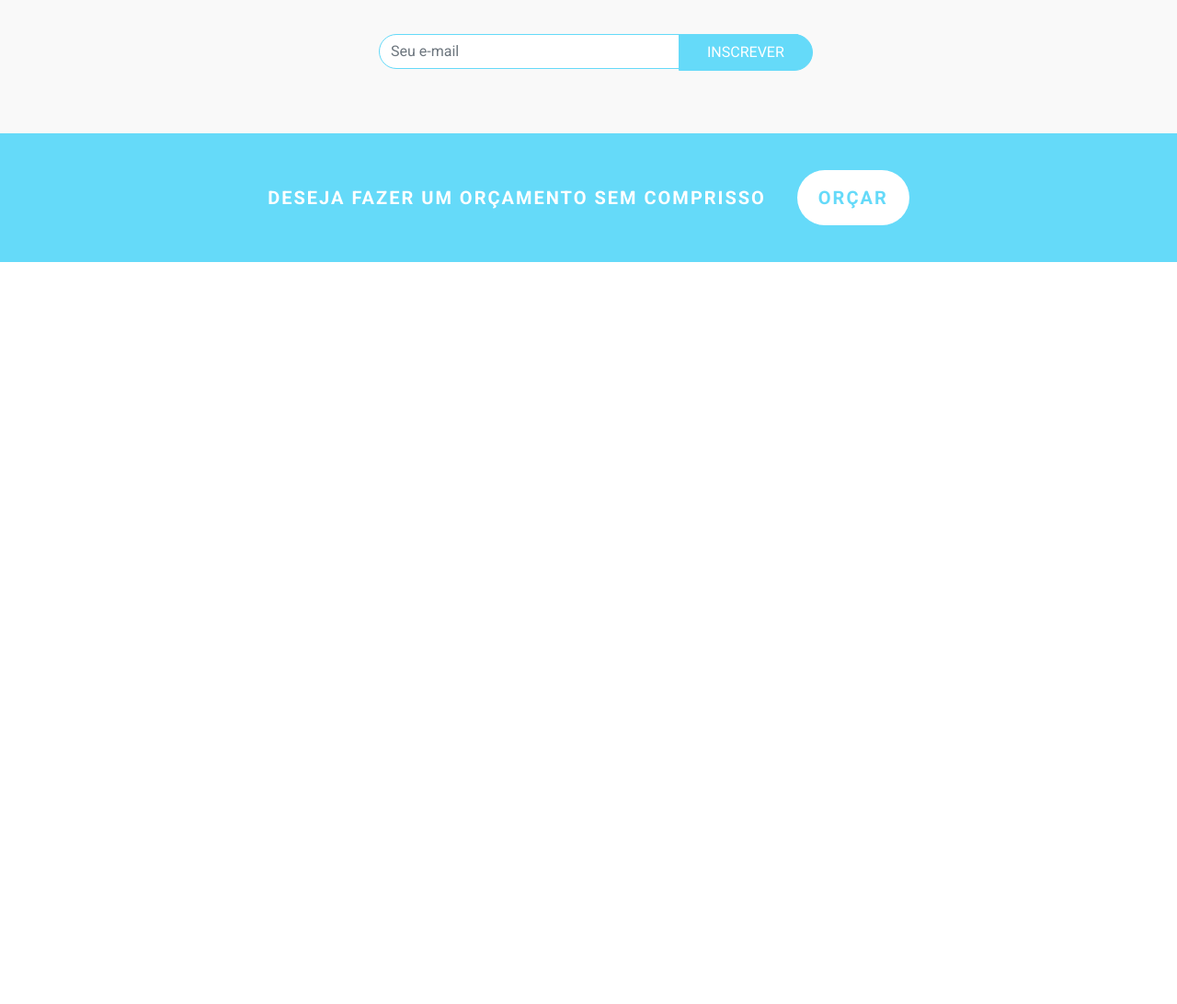
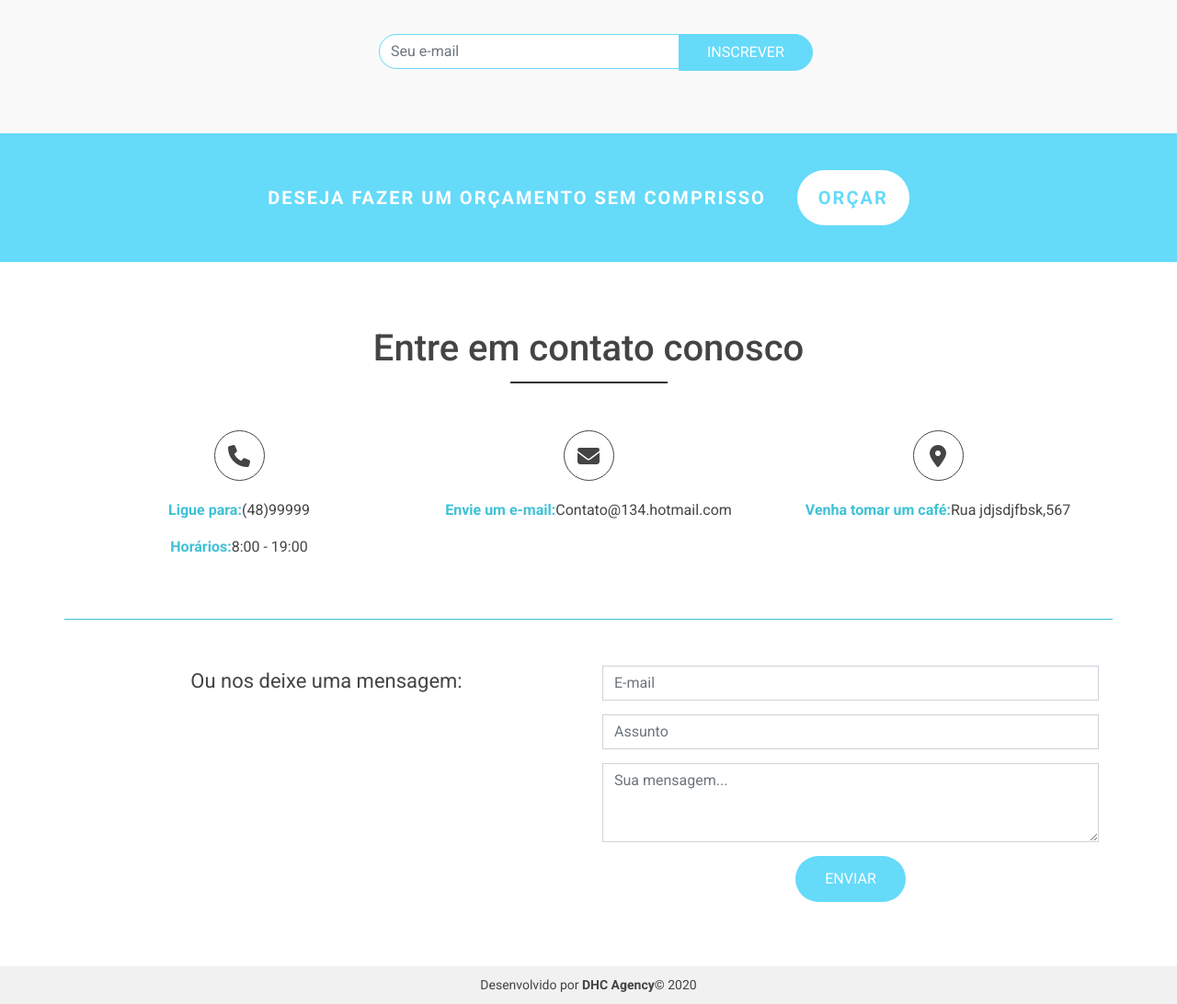
Before and after one commit to Maira22Rosa/learn_Bootstrap, a plain HTML site: page index.html in a window 1280 px wide. Shown: the part 4763-5855 px from the top of the page at 92% size. Before the commit the page ends 5048 px from the top, so only its background shows below. Drawn offline with nearby package versions, Linux system fonts and the light colour scheme; a script that the page names is missing.

Commit message:
Feito o footer

```diff
--- a/css/style.css
+++ b/css/style.css
@@ -345,3 +345,78 @@ header,
   width: auto;
   letter-spacing: 2px;
 }
+
+/* footer */
+
+#contact-area {
+  text-align: center;
+}
+
+.contact-box {
+  padding-bottom: 50px;
+  margin-bottom: 50px;
+  border-bottom: 1px solid #3ec1d5;
+}
+
+.contact-box i {
+  color: #444;
+  border: solid 1px #444;
+  border-radius: 50%;
+  width: 55px;
+  height: 55px;
+  line-height: 55px;
+  font-size: 24px;
+  margin-bottom: 20px;
+}
+
+.contact-box p {
+  font-size: 16px;
+}
+
+.contact-title {
+  font-weight: bold;
+  color: #3ec1d5;
+}
+
+#msg-box p {
+  font-size: 22px;
+}
+
+#contact-form input[type="text"],
+#contact-form input[type="email"],
+#contact-form textarea {
+  margin-bottom: 15px;
+  border-radius: 0;
+}
+
+#contact-form .main-btn {
+  width: 120px;
+  height: 50px;
+}
+
+#contact-form .main-btn:hover {
+  color: #3ec1d5;
+}
+
+/* copy */
+#copy-area {
+  background-color: #f1f1f1;
+}
+
+#copy-area .container {
+  padding: 10px 0;
+  text-align: center;
+}
+#copy-area .container p {
+  margin-bottom: 0;
+}
+
+#copy-area .container a {
+  font-weight: bold;
+  color: #444;
+}
+
+#copy-area .container a:hover {
+  text-decoration: none;
+  color: #3ec1d5;
+}
--- a/index.html
+++ b/index.html
@@ -333,7 +333,56 @@
                 </div>
               </div>
              </div>
+
+
     </main>
+    <!-- rodape -->
+     <footer>
+      <div id="contact-area">
+        <div class="container">
+          <div class="row">
+            <div class="col-md-12">
+              <h3 class="main-title">Entre em contato conosco</h3>
+            </div>
+            <div class="col-md-4 contact-box">
+              <i class="fas fa-phone"></i>
+              <p><span class="contact-title">Ligue para:</span>(48)99999</p>
+              <p><span class="contact-title">Horários:</span>8:00 - 19:00</p>
+            </div>
+            <div class="col-md-4 contact-box">
+              <i class="fas fa-envelope"></i>
+              <p><span class="contact-title">Envie um e-mail:</span>Contato@134.hotmail.com</p>
+            </div>
+            <div class="col-md-4 contact-box">
+              <i class="fas fa-map-marker-alt"></i>
+              <p><span class="contact-title">Venha tomar um café:</span>Rua jdjsdjfbsk,567</p>
+            </div>
+            <div class="col-md-6" id="msg-box">
+              <p>Ou nos deixe uma mensagem:</p>
+            </div>
+            <div class="col-md-6" id="contact-form">
+              <form>
+                <input type="email" class="form-control" placeholder="E-mail" name="email">
+                <input type="text" class="form-control" placeholder="Assunto" name="subject">
+                <textarea class="form-control" rows="3" placeholder="Sua mensagem..." name="message"></textarea>
+                <input type="submit" class="main-btn" value="Enviar">
+              </form>
+            </div>
+          </div>
+        </div>
+      </div>
+      <div id="copy-area">
+        <div class="container">
+          <div class="row">
+            <div class="col-md-12">
+              <p>Desenvolvido por <a href="teste">DHC Agency</a>&copy; 2020</p>
+            </div>
+          </div>
+        </div>
+      </div>
+     </footer>
+
+     <!-- scripts do projeto -->
     <script src="js/scripts.js"></script>
   </body>
 </html>
```
